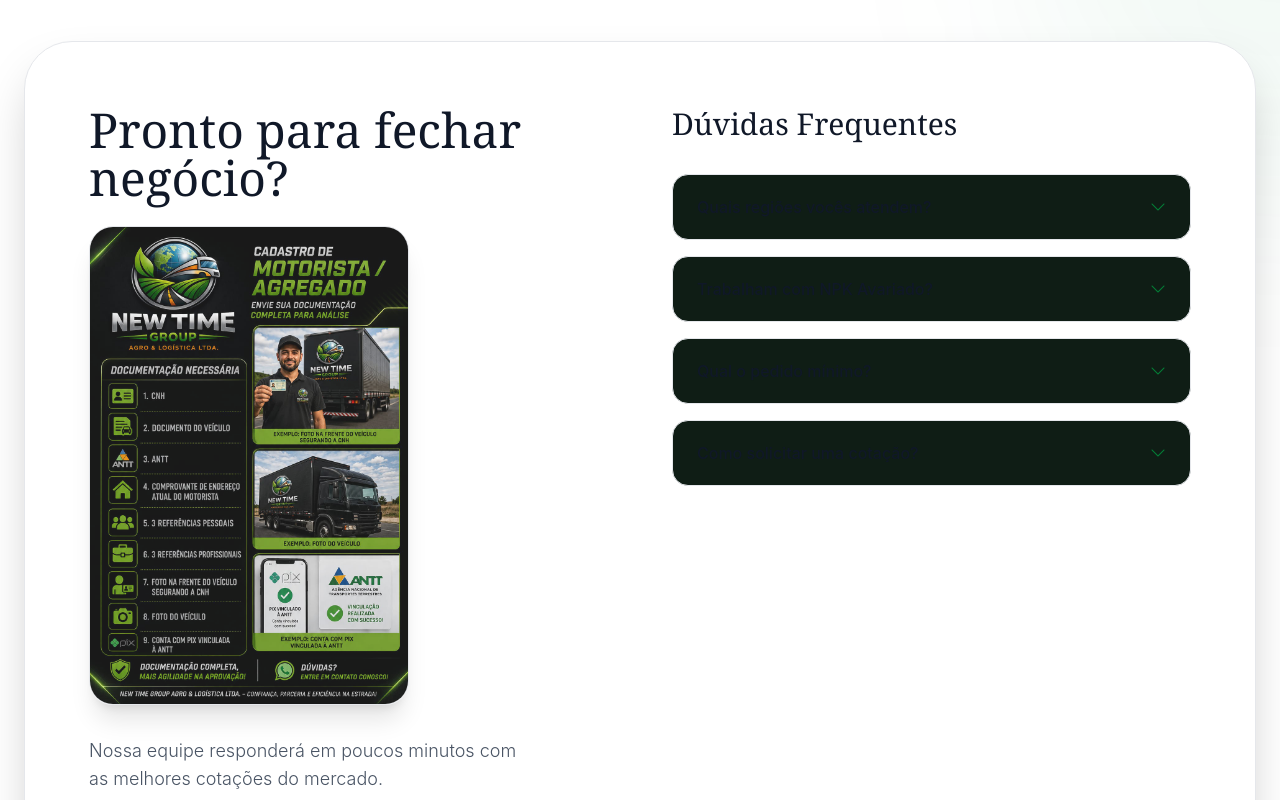
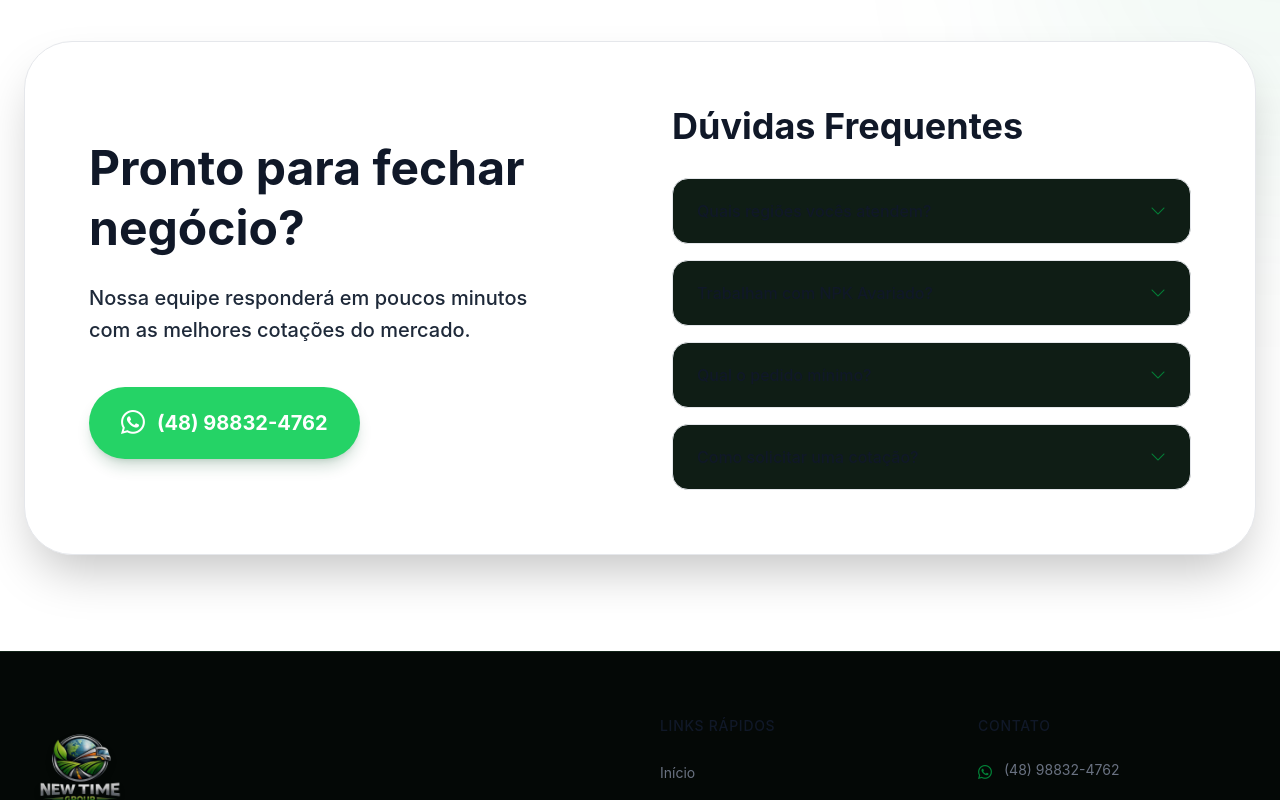
Before and after one commit to joabedev123-alt/new-time-group-agro, a React (Vite) app: page / in a window 1280 px wide. Shown: the part 4680-5480 px from the top of the page. Built offline with nearby package versions, Linux system fonts and the light colour scheme.

Commit message:
Remove image from Contact section and increase typography weight and sizes

```diff
--- a/src/LandingPage.jsx
+++ b/src/LandingPage.jsx
@@ -296,24 +296,21 @@
             <div className="grid grid-cols-1 lg:grid-cols-2 gap-16">
 
               {/* Contato Left */}
-              <div className="text-center md:text-left">
-                <h2 className="text-3xl md:text-5xl font-serif text-gray-900 mb-6">Pronto para fechar negócio?</h2>
-                <div className="mb-8 rounded-3xl overflow-hidden border border-gray-200 w-full max-w-[320px] mx-auto md:mx-0 shadow-xl">
-                  <img src="/images/10.jpeg" alt="Atendimento New Time Group" className="w-full h-auto object-cover block opacity-90" />
-                </div>
-                <p className="text-gray-600 text-base md:text-lg mb-10 font-light max-w-md mx-auto md:mx-0">
+              <div className="text-center md:text-left flex flex-col justify-center">
+                <h2 className="text-4xl md:text-5xl font-bold text-gray-900 mb-6 leading-tight">Pronto para fechar negócio?</h2>
+                <p className="text-gray-800 text-lg md:text-xl mb-10 font-medium max-w-md mx-auto md:mx-0 leading-relaxed">
                   Nossa equipe responderá em poucos minutos com as melhores cotações do mercado.
                 </p>
-                <div className="flex flex-col sm:flex-row gap-4">
-                  <a href={WHATSAPP_LINK} target="_blank" rel="noreferrer" className="bg-green-700 hover:bg-green-800 text-white px-8 py-4 rounded-full font-bold transition-all text-center flex items-center justify-center gap-2 shadow-lg">
-                    <i className="bi bi-whatsapp"></i> (48) 98832-4762
+                <div className="flex flex-col sm:flex-row gap-4 justify-center md:justify-start">
+                  <a href={WHATSAPP_LINK} target="_blank" rel="noreferrer" className="bg-[#25D366] hover:bg-[#20bd5a] shadow-lg shadow-green-900/20 text-white px-8 py-5 rounded-full font-bold text-xl transition-all text-center flex items-center justify-center gap-3">
+                    <i className="bi bi-whatsapp text-2xl"></i> (48) 98832-4762
                   </a>
                 </div>
               </div>
 
               {/* FAQ Right */}
-              <div id="faq">
-                <h3 className="text-3xl font-serif text-gray-900 mb-8">Dúvidas Frequentes</h3>
+              <div id="faq" className="flex flex-col justify-center mt-8 lg:mt-0">
+                <h3 className="text-3xl md:text-4xl font-bold text-gray-900 mb-8">Dúvidas Frequentes</h3>
                 <div className="space-y-4">
                   {[
                     { q: "Quais regiões vocês atendem?", a: "Atendemos todo o território nacional com uma logística otimizada." },
```
